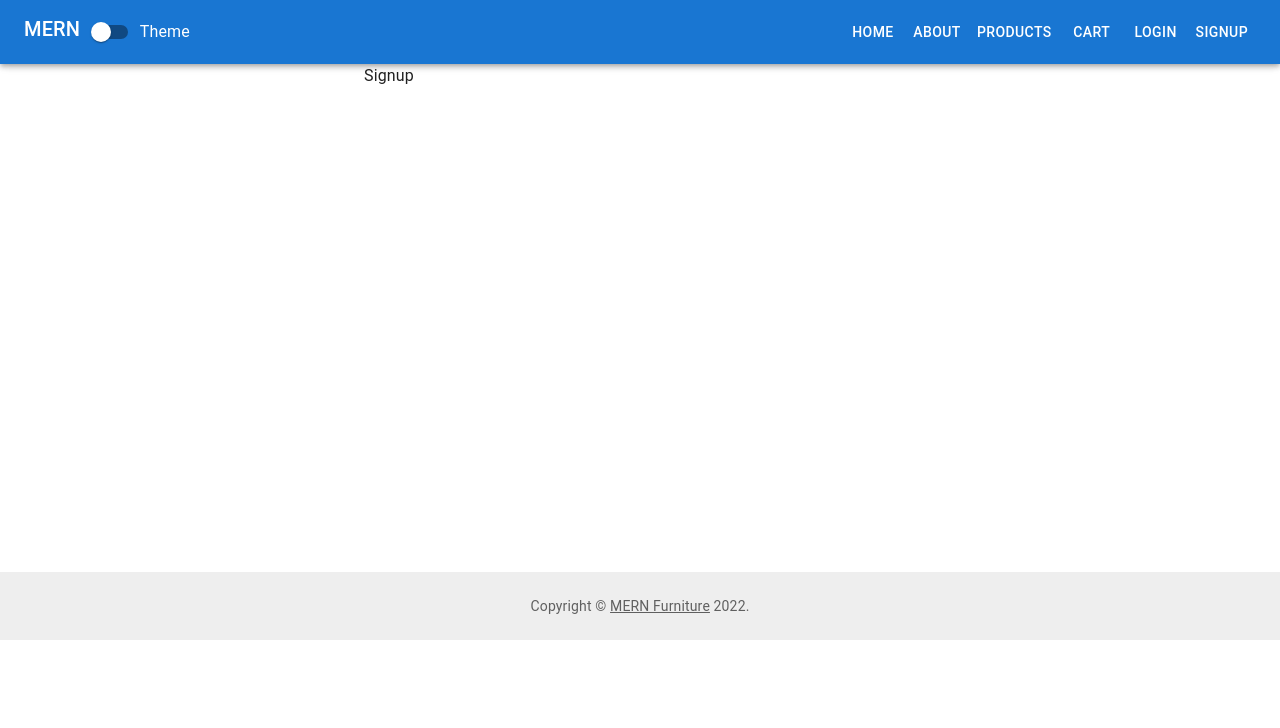
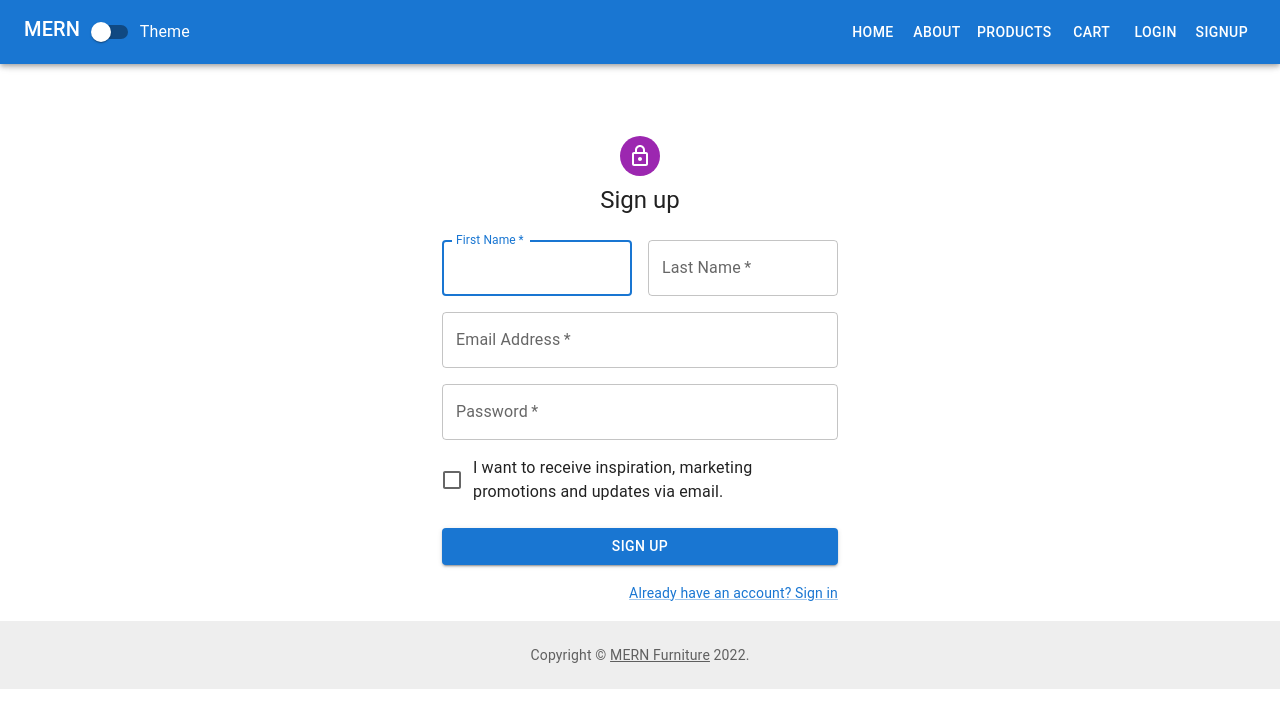
Before and after one commit to kimg5/eshop-frontend, a React (Create React App) app: page /signup in a window 1280 px wide. Shown: the top 728 px of the page. Built offline with nearby package versions, Linux system fonts and the light colour scheme.

Commit message:
signup page added

```diff
--- a/src/pages/Signup.js
+++ b/src/pages/Signup.js
@@ -1,12 +1,119 @@
 import * as React from 'react';
 import './Signup.css';
+import Avatar from '@mui/material/Avatar';
+import Button from '@mui/material/Button';
+import CssBaseline from '@mui/material/CssBaseline';
+import TextField from '@mui/material/TextField';
+import FormControlLabel from '@mui/material/FormControlLabel';
+import Checkbox from '@mui/material/Checkbox';
+import Link from '@mui/material/Link';
+import Grid from '@mui/material/Grid';
+import Box from '@mui/material/Box';
+import LockOutlinedIcon from '@mui/icons-material/LockOutlined';
+import Typography from '@mui/material/Typography';
+import Container from '@mui/material/Container';
+import { createTheme, ThemeProvider } from '@mui/material/styles';
+const theme = createTheme();
 
-function Signup() {
+export function Signup() {
+  const handleSubmit = (event) => {
+    event.preventDefault();
+    const data = new FormData(event.currentTarget);
+    console.log({
+      email: data.get('email'),
+      password: data.get('password'),
+    });
+  };
+
   return (
-    <div>
-      Signup
-    </div>
+    <ThemeProvider theme={theme}>
+      <Container component="main" maxWidth="xs">
+        <CssBaseline />
+        <Box
+          sx={{
+            marginTop: 8,
+            display: 'flex',
+            flexDirection: 'column',
+            alignItems: 'center',
+          }}
+        >
+          <Avatar sx={{ m: 1, bgcolor: 'secondary.main' }}>
+            <LockOutlinedIcon />
+          </Avatar>
+          <Typography component="h1" variant="h5">
+            Sign up
+          </Typography>
+          <Box component="form" noValidate onSubmit={handleSubmit} sx={{ mt: 3 }}>
+            <Grid container spacing={2}>
+              <Grid item xs={12} sm={6}>
+                <TextField
+                  autoComplete="given-name"
+                  name="firstName"
+                  required
+                  fullWidth
+                  id="firstName"
+                  label="First Name"
+                  autoFocus
+                />
+              </Grid>
+              <Grid item xs={12} sm={6}>
+                <TextField
+                  required
+                  fullWidth
+                  id="lastName"
+                  label="Last Name"
+                  name="lastName"
+                  autoComplete="family-name"
+                />
+              </Grid>
+              <Grid item xs={12}>
+                <TextField
+                  required
+                  fullWidth
+                  id="email"
+                  label="Email Address"
+                  name="email"
+                  autoComplete="email"
+                />
+              </Grid>
+              <Grid item xs={12}>
+                <TextField
+                  required
+                  fullWidth
+                  name="password"
+                  label="Password"
+                  type="password"
+                  id="password"
+                  autoComplete="new-password"
+                />
+              </Grid>
+              <Grid item xs={12}>
+                <FormControlLabel
+                  control={<Checkbox value="allowExtraEmails" color="primary" />}
+                  label="I want to receive inspiration, marketing promotions and updates via email."
+                />
+              </Grid>
+            </Grid>
+            <Button
+              type="submit"
+              fullWidth
+              variant="contained"
+              sx={{ mt: 3, mb: 2 }}
+            >
+              Sign Up
+            </Button>
+            <Grid container justifyContent="flex-end">
+              <Grid item>
+                <Link href="#" variant="body2">
+                  Already have an account? Sign in
+                </Link>
+              </Grid>
+            </Grid>
+          </Box>
+        </Box>
 
+      </Container>
+    </ThemeProvider>
   );
 }
 
```
